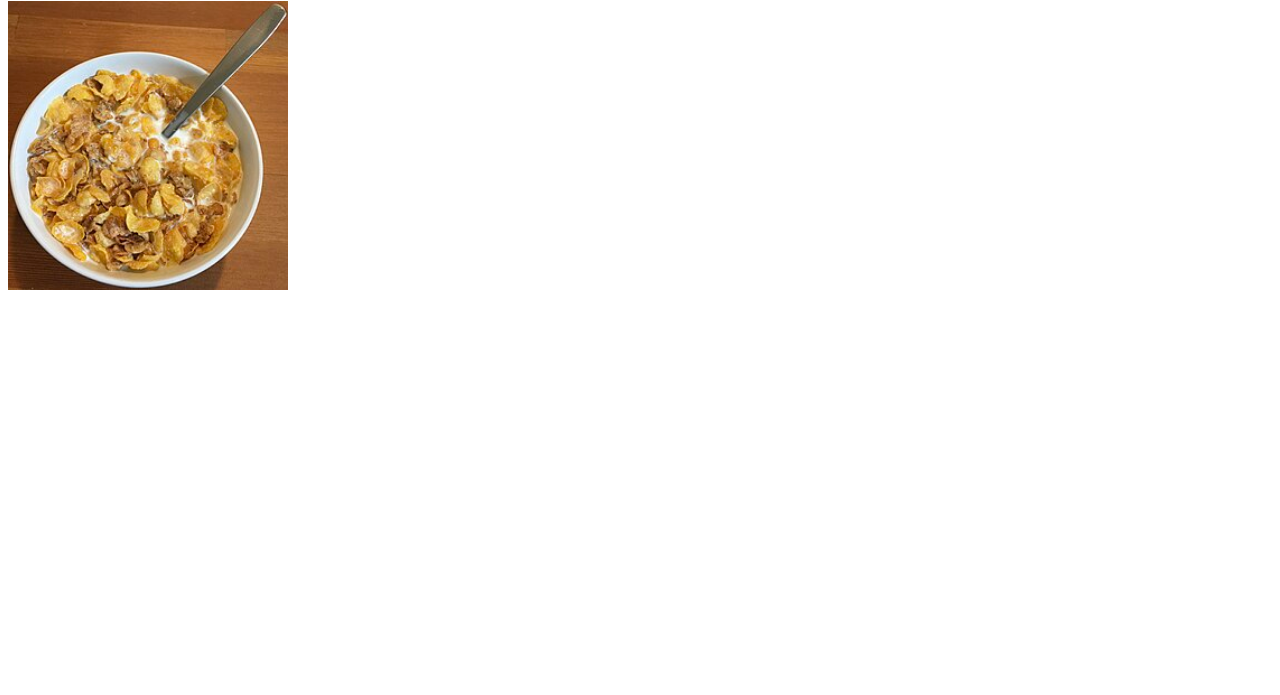
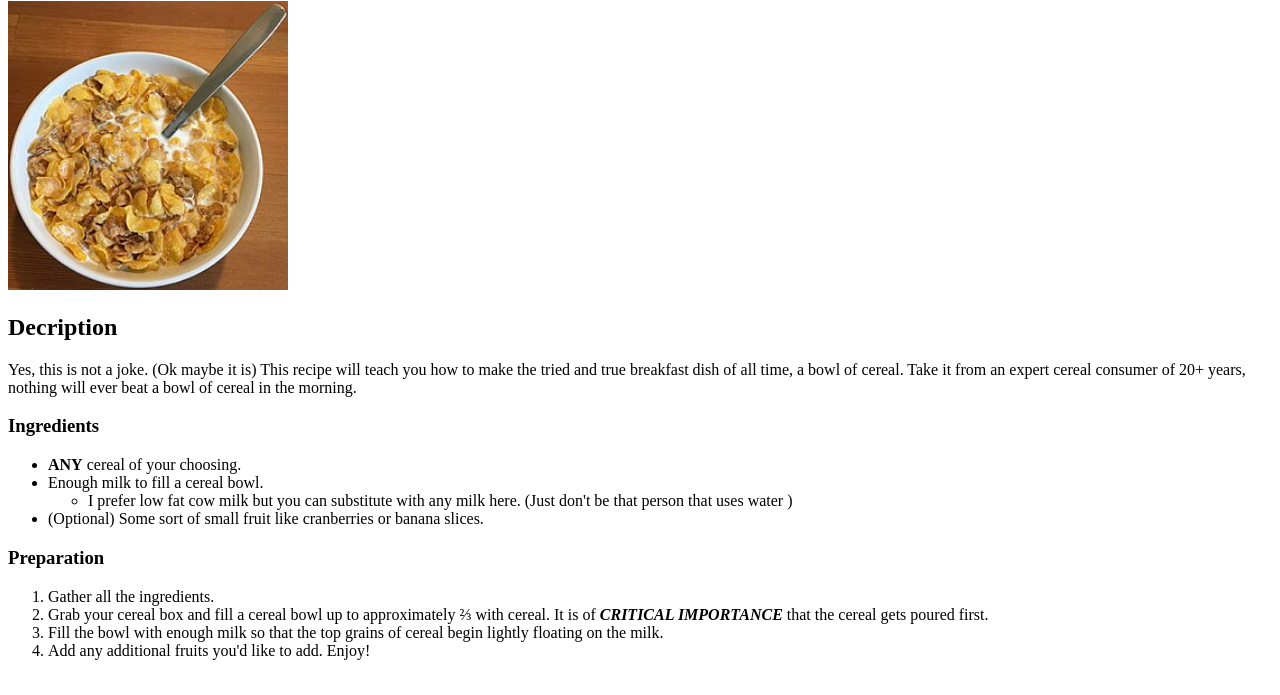
Before and after one commit to ajmosca/odin-recipes, a plain HTML site: page recipes/cereal.html in a window 1280 px wide. Shown: the part 105-800 px from the top of the page. Drawn offline with Linux system fonts and the light colour scheme.

Commit message:
Adds content to cereal.html

```diff
--- a/recipes/cereal.html
+++ b/recipes/cereal.html
@@ -12,5 +12,27 @@
     <h1>A bowl of Cereal</h1>
 
     <img src="../images/cereal.jpg" alt="Insert bowl of cereal here" width="280">
+
+    <h2>Decription</h2>
+
+    <p>Yes, this is not a joke. &#40;Ok maybe it is&#41; This recipe will teach you how to make the tried and true breakfast dish of all time, a bowl of cereal. Take it from an expert cereal consumer of 20+ years, nothing will ever beat a bowl of cereal in the morning.</p>
+
+    <h3>Ingredients</h3>
+    <ul>
+        <li><strong>ANY</strong> cereal of your choosing.</li>
+        <li>Enough milk to fill a cereal bowl.</li>
+        <ul>
+            <li>I prefer low fat cow milk but you can substitute with any milk here. &#40;Just don't be that person that uses water &#41;</li>
+        </ul>
+        <li>&#40;Optional&#41; Some sort of small fruit like cranberries or banana slices.</li>
+    </ul>
+
+    <h3>Preparation</h3>
+    <ol>
+        <li>Gather all the ingredients.</li>
+        <li>Grab your cereal box and fill a cereal bowl up to approximately &frac23; with cereal. It is of <strong><em>CRITICAL IMPORTANCE</em></strong> that the cereal gets poured first.</li>
+        <li>Fill the bowl with enough milk so that the top grains of cereal begin lightly floating on the milk.</li>
+        <li>Add any additional fruits you'd like to add. Enjoy!</li>
+    </ol>
 </body>
 </html>
```
